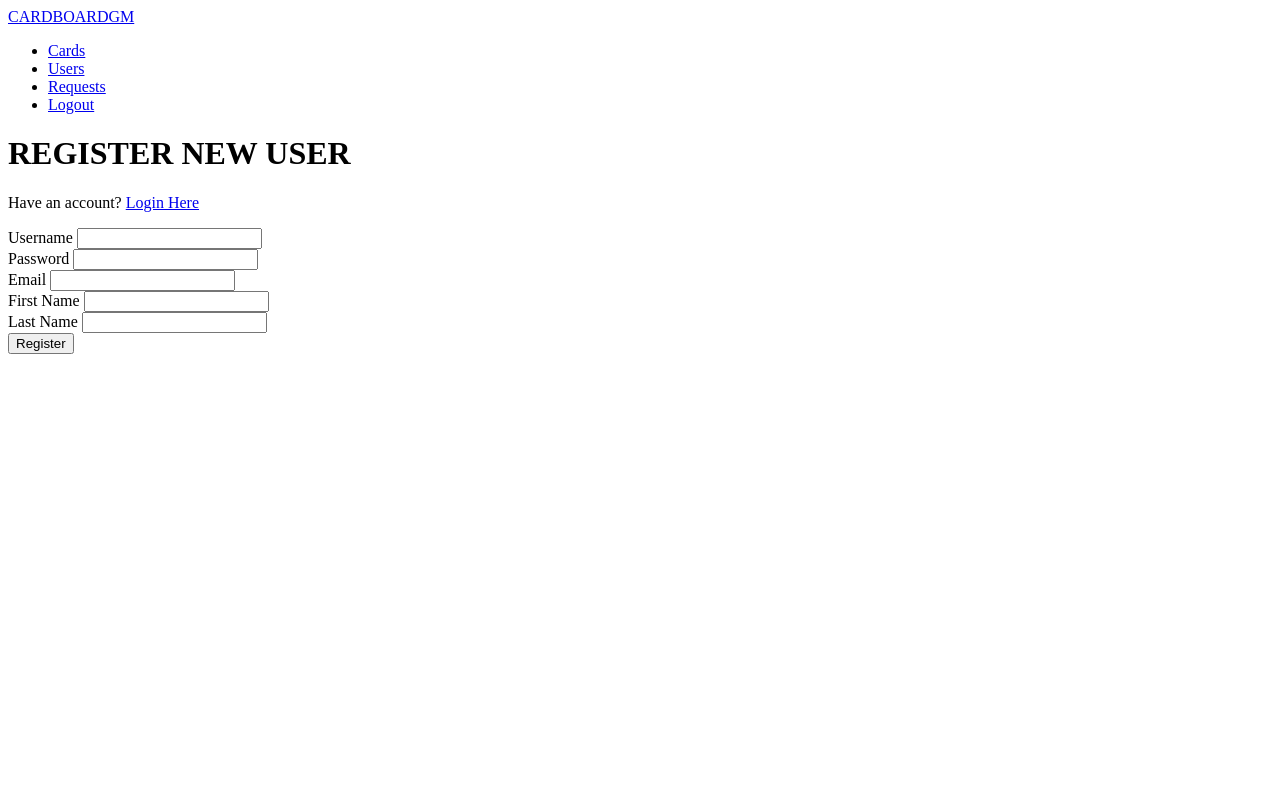
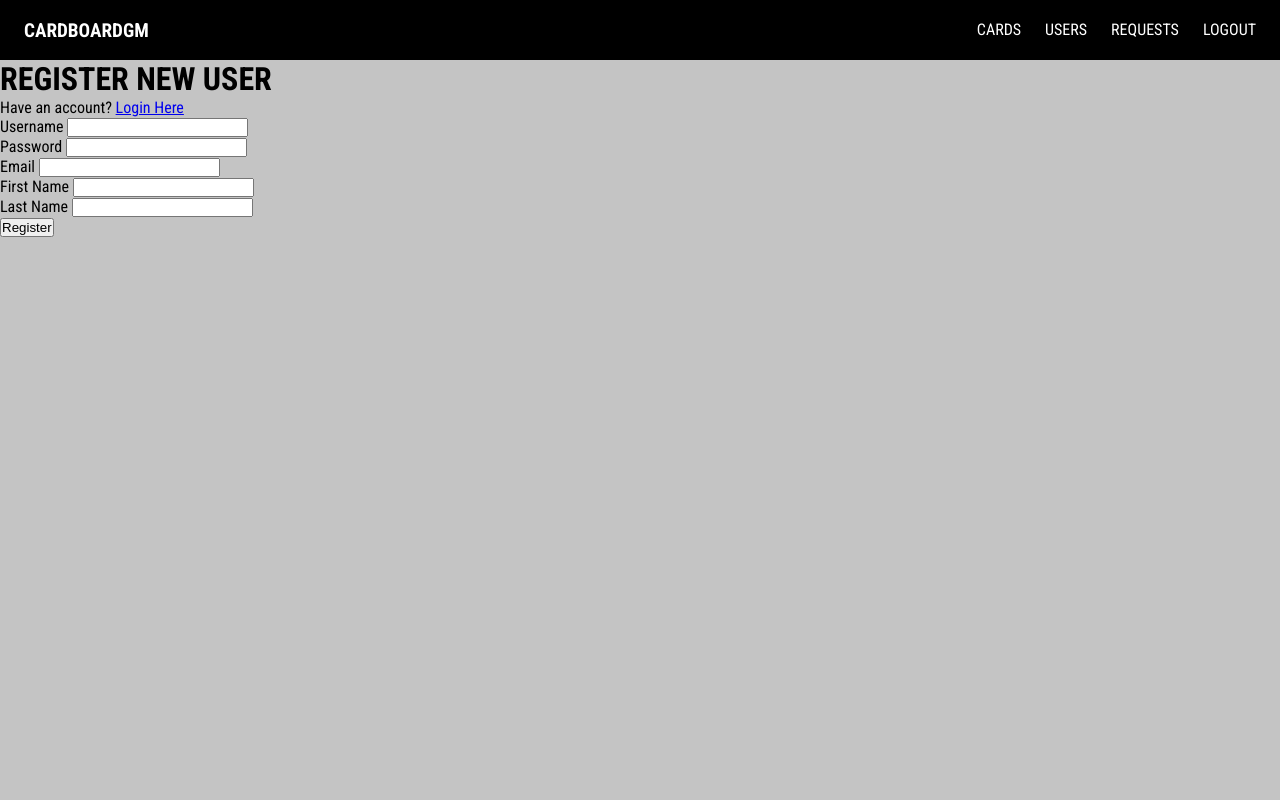
Before and after one commit to comptonapps/cardboardgm, a Flask app: page /register in a window 1280 px wide. Run offline with Flask 2, Linux system fonts and the light colour scheme; parts of the project's set-up code (start-up, migrations or seed data) failed here and were passed over.

Commit message:
modalWindow.js file to instantiate modal screen, nav styling in base.css

```diff
--- a/helpers.py
+++ b/helpers.py
@@ -2,9 +2,6 @@ from constants import S3, AWS_BUCKET
 from PIL import Image
 from models import Card
 import io
-
-THUMB_SIZE = (150, 150)
-
 
 class ImageUploadException(Exception):
     def __init__(self, msg):
@@ -15,7 +12,6 @@ def handle_image_upload(img_data, key_stub):
     return thumb_img_key
 
 def upload_image(img_data, key_stub):
-    print(f'\n\nUPLOADING\n\n')
     img_bytes = io.BytesIO()
     img_data.save(img_bytes, format=img_data.format)
     file_key = f"{key_stub}.{img_data.format}"
--- /dev/null
+++ b/static/css/base.css
@@ -0,0 +1,63 @@
+* {
+    padding: 0;
+    margin: 0;
+    box-sizing: border-box;
+}
+
+body {
+    font-family: 'Roboto Condensed', sans-serif;
+    background-color: rgb(196, 196, 196);
+}
+
+body, html {
+    height: 100%;
+}
+
+nav {
+    background-color: black;
+    color: white;
+    height: 60px;
+    display: flex;
+    align-items: center;
+    justify-content: space-between;
+}
+
+nav a, nav a:visited {
+    color: white;
+    text-decoration: none;
+}
+
+.brand {
+    margin-left: 24px;
+    font-size: 1.2rem;
+    font-weight: 700;
+}
+
+
+.nav-links {
+    list-style: none;
+    height: 100%;
+    display: flex;
+    margin-right: 12px;
+
+}
+
+.nav-links li {
+    height: 100%;
+
+}
+
+.nav-link a {
+    display: inline-block;
+    background-color: black;
+    height: 100%;
+    width: 100%;
+    line-height: 60px;
+    padding: 0 12px;
+    text-transform: uppercase;
+}
+
+.nav-link a:hover {
+    background-color: white;
+    color: black;
+}
--- a/templates/card.html
+++ b/templates/card.html
@@ -3,7 +3,6 @@
 {% block content %}
 <h1>{{card.to_string()}}</h1>
 <img src="{{card.full_img_url()}}" alt="">
-<img src="{{card.thumb_url()}}" alt="">
 {% if card.user.id == g.user.id %}
 <a href="/cards/{{card.id}}/edit">Edit Card</a>
 {% endif %}
```
Also changed, not shown: static/scripts/modalWindow.js (added, +28 -0 lines), templates/modal.html (added, +28 -0 lines).
